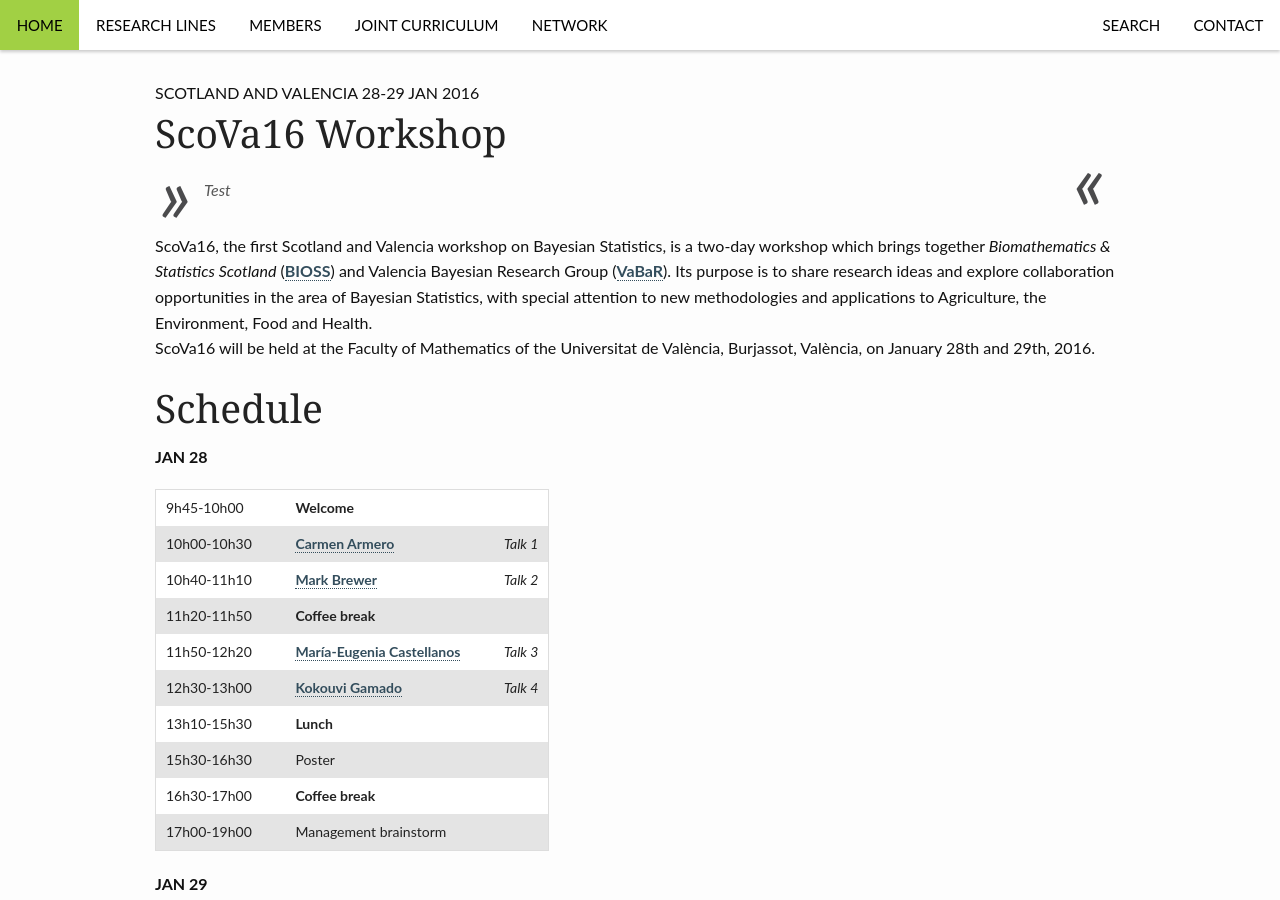
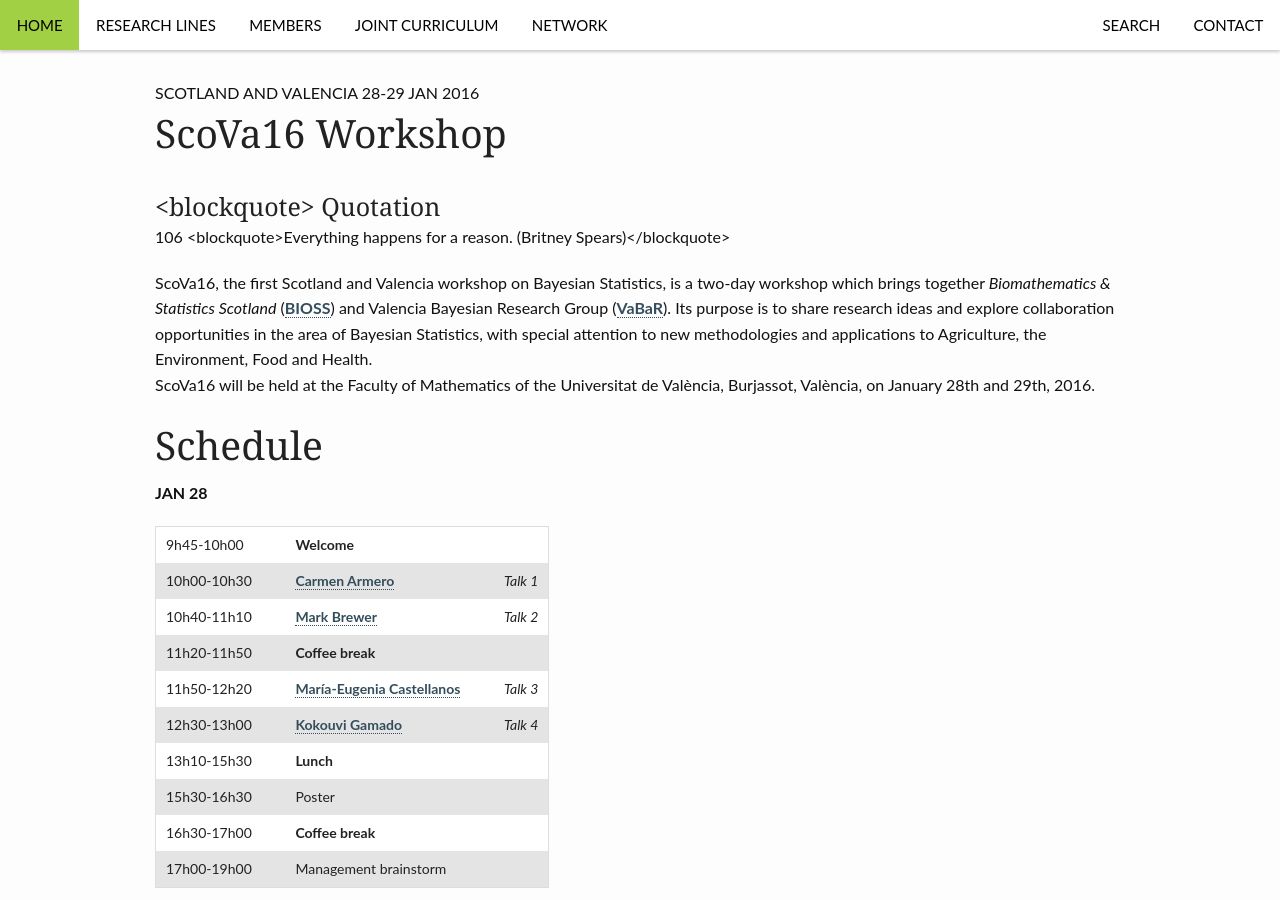
Before and after one commit to VABAR/VABAR.github.io, a Jekyll site: the page built from _posts/events/2015-11-25-ScoVa16.md, in a window 1280 px wide and 900 px high. Built offline with Jekyll 4.4.1, drawn with Linux system fonts in a browser that asks for light colours.

Commit message:
Update 2015-11-25-ScoVa16.md

```diff
--- a/_posts/events/2015-11-25-ScoVa16.md
+++ b/_posts/events/2015-11-25-ScoVa16.md
@@ -8,7 +8,8 @@ header: no
 categories: events
 ---
 
->Test
+### &lt;blockquote&gt; Quotation
+106	<blockquote>Everything happens for a reason. (Britney Spears)</blockquote>
 
 ScoVa16, the first Scotland and Valencia workshop on Bayesian Statistics, is a two-day workshop which brings together <i>Biomathematics & Statistics Scotland</i> (<a href="http://www.bioss.ac.uk/">BIOSS</a>) and Valencia Bayesian Research Group (<a href="http://vabar.github.io/">VaBaR</a>). Its purpose is to share research ideas and explore collaboration opportunities in the area of Bayesian Statistics, with special attention to new methodologies and applications to Agriculture, the Environment, Food and Health. <br />
 ScoVa16 will be held at the Faculty of Mathematics of the Universitat de València, Burjassot, València, on January 28th and 29th, 2016.
```
